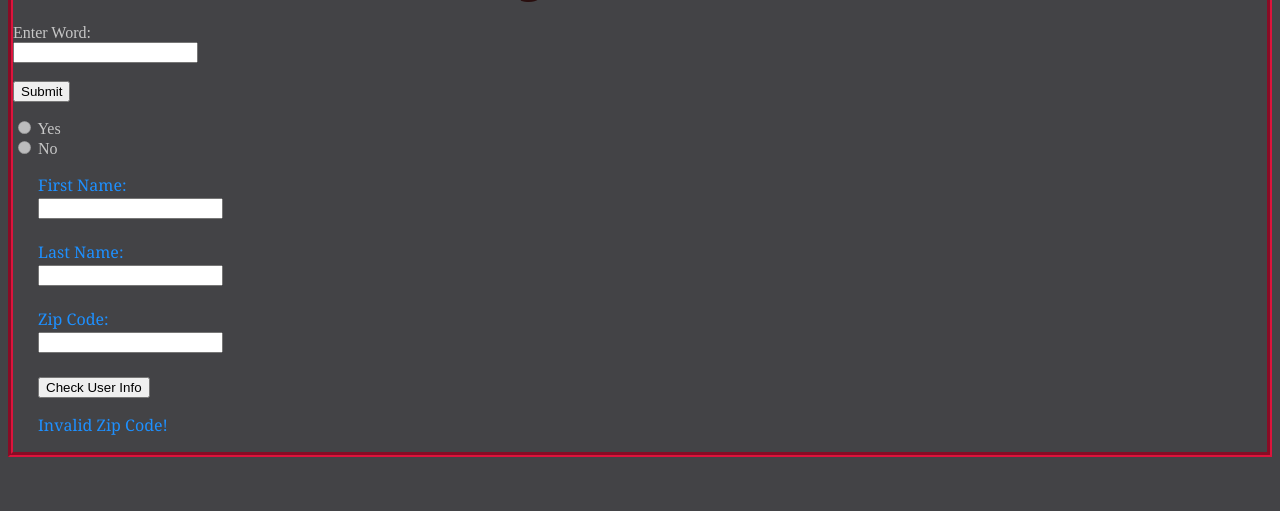
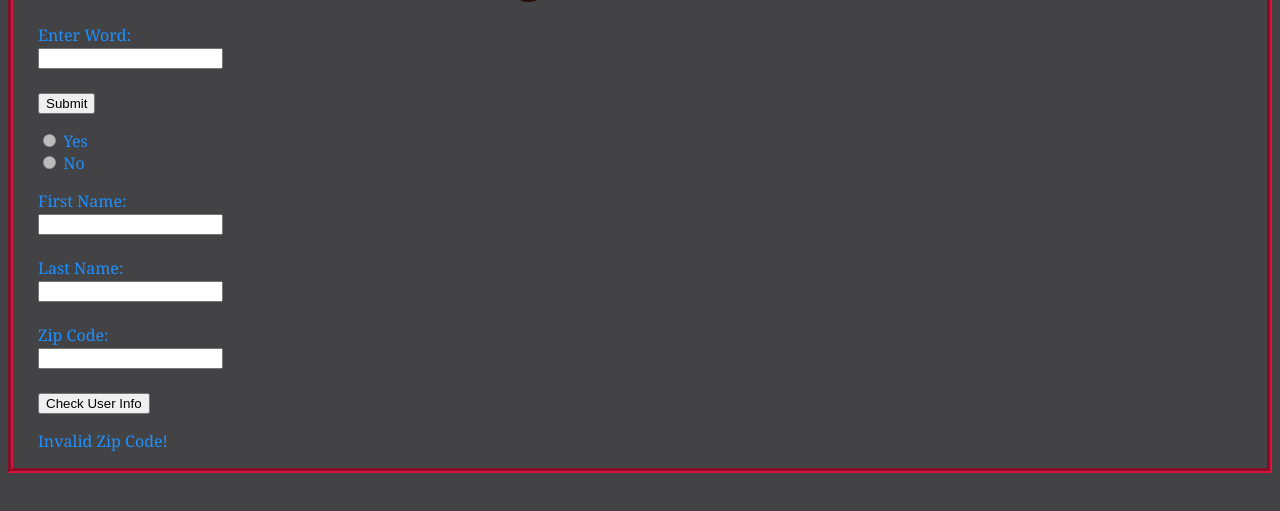
Before and after one commit to kmiller92718/csc102, a plain HTML site: page strings.html in a window 1280 px wide. Both pictures are taken after a click on the button "Check User Info". Shown: the part 89-600 px from the top of the page. Drawn offline with Linux system fonts and the light colour scheme.

Commit message:
Assignment 4.2: Incorporate Audio

```diff
--- a/string.js
+++ b/string.js
@@ -1,4 +1,3 @@
-
 
 //after submit buuton has been clicked the disable is removed from the radio buttons yes and no
 function removeDisabled(){
@@ -15,7 +14,7 @@ function check(){
     let reversed = "";
     if  (userWord.length < 2){
         document.getElementById("nextWord").innerHTML = "You did not enter a valid word."
-        //return;
+
     }else{
 
 //rewrites the entered word reversed
@@ -26,9 +25,12 @@ function check(){
     }
 //checks is the entered word is the same as the reversed word and displays wheather it is a palindrome or not in <p id = demo>
     if (userWord == reversed){
+
        document.getElementById("result").innerHTML = "Your Word is a Palindromes!"
+
     }else{
         document.getElementById("result").innerHTML = "Your Word is not a Palindromes."
+
     }
 //After the submit button has been click the following is displayed
     do {
@@ -45,7 +47,7 @@ function quit(){
 function tryAgain(){
     document.getElementById("nextWord").innerHTML = "Enter New Word"
 }
-
+// function validates that all infor entered is entered in the correct format
 function userInfoVerify(){
 
     let firstNameField = document.getElementById("firstName");
@@ -63,7 +65,7 @@ function userInfoVerify(){
     let results = document.getElementById("userInfoResults");
 
     results.innerHTML = "";
-
+//replace(/[^0-9]/g, "") returns only number characters
     let zipNumber = zipCodeValue.replace(/[^0-9]/g, "");
 
     let fullName = firstNameValue + " " + lastNameValue;
@@ -73,19 +75,19 @@ function userInfoVerify(){
     console.log(zipCodeValue);
 
     console.log(zipNumber);
-
+//makes sure that the full name is not greater than 20 characters
     if (fullName.length > 20) {
         results.innerHTML = "Entered to many Characters."
 
         return;
     }
 
-
+//makes sure that the zip code entered is 5 characters long
     if (zipCodeValue.length !== 5){
         results.innerHTML = "Invalid Zip Code!"
         return;
     }
-
+//checks to make sure only numbers are entered and is 5 characters long
     if (zipNumber.length !== 5){
         results.innerHTML = "Invalid Zip Code!"
 
@@ -96,3 +98,11 @@ function userInfoVerify(){
 
     console.log("Input Validated!");
 }
+//plays audio when check user info button is clicked
+function play(){
+    let x = document.getElementById("myAudio");
+
+    x.play();
+
+
+}
--- a/strings.css
+++ b/strings.css
@@ -31,3 +31,13 @@ p{
     font-family: Georgia, 'Times New Roman', Times, serif;
     color: dodgerblue;
 }
+
+form {
+    /* used to align text to the left */
+    text-align: left;
+    /* moves text 100px in from the left */
+    margin-left: 25px;
+    /* sets font to Lucida Sans */
+    font-family: Georgia, 'Times New Roman', Times, serif;
+    color: dodgerblue;
+}
--- a/strings.html
+++ b/strings.html
@@ -1,4 +1,4 @@
-<!-- Keith Miller 12 Apr 2025 -->
+<!-- Keith Miller 26 Apr 2025 -->
  <!-- DOCTYPE this is the first tag on yhe page and it tells the browser that it is an HTML5 page -->
 <!DOCTYPE html>
 <!-- the HTML tag goes next -->
@@ -10,6 +10,11 @@
     <link rel = "stylesheet" href = "strings.css">
     <!-- links the js file -->
     <script src="string.js"></script>
+
+    <audio id="myAudio">
+         <source src="you-win-sequence-2-183949.mp3" type="audio/mpeg">
+    </audio>
+
     <!-- Title tage is displayed on the tab of the window -->
     <title>Palindromes Checker</title>
 </head>
@@ -39,13 +44,14 @@
     <!-- Asking user if they want to try another word or not -->
     <p id = "question"></p>
 
+        <p>
             <!-- creates the otptions of yes or no -->
             <input id="yes" type = "radio" disabled onclick="tryAgain()" value="yes">
             <label for="yes">Yes</label>
             <br>
             <input id="no" type ="radio" disabled onclick="quit()" value="no">
             <label for="no">No</label>
-
+        </p>
     </p>
 
    <p id="userVerification">
@@ -64,11 +70,18 @@
         <input id = "zipCode" type = "text">
         <br>
         <br>
-        <button onclick="userInfoVerify();">Check User Info</button>
+        <button onclick="userInfoVerify(), play();">Check User Info</button>
     </p>
 
     <p id="userInfoResults"></p>
 
+    <!-- <p>
+        <audio controls autoplay>
+            <source src="you-win-sequence-2-183949.mp3" type="audio/mpeg">
+        </audio>
+
+    </p>-->
+
 
 </body>
 </html>
```
Also changed, not shown: 1 other file.
